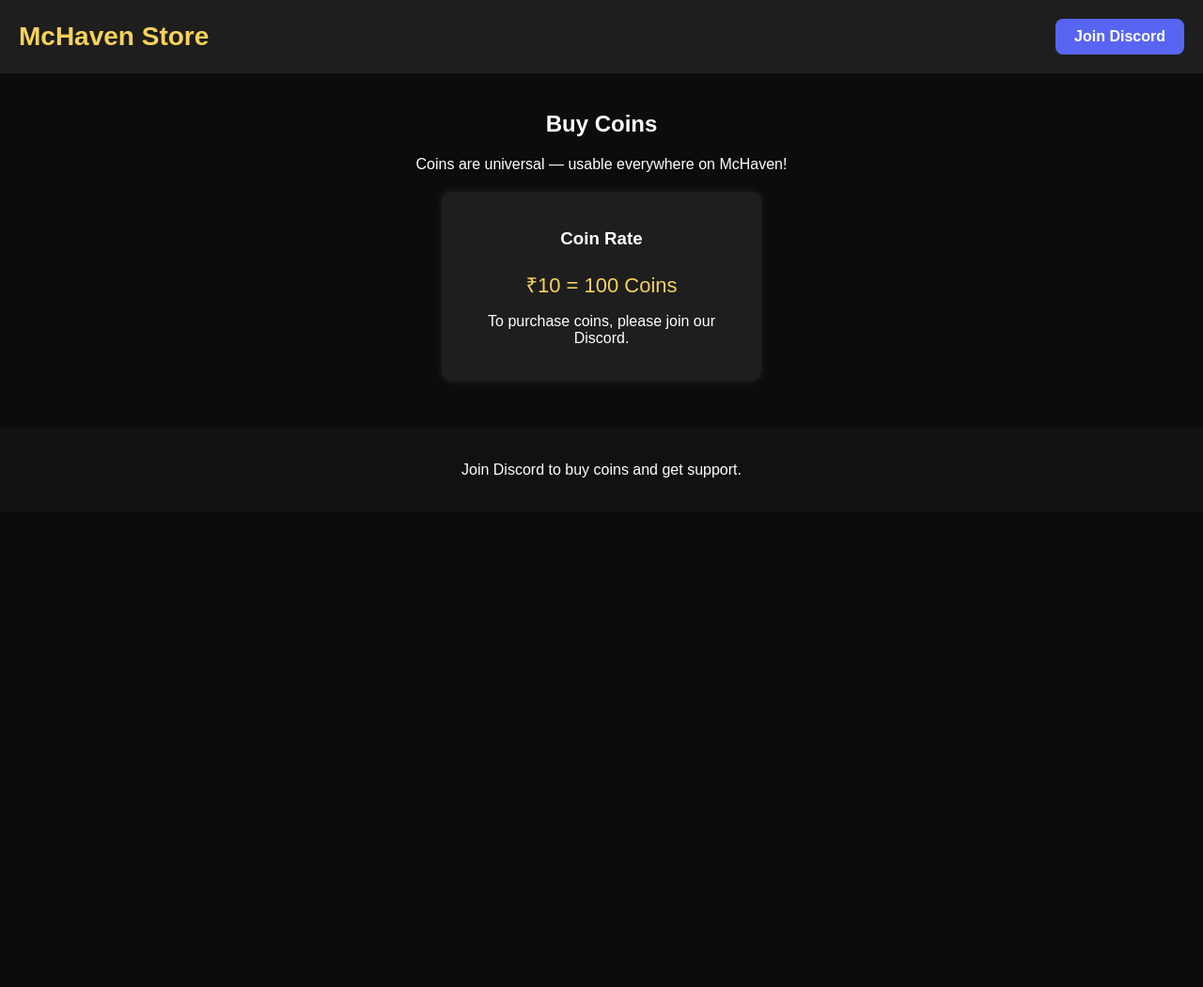
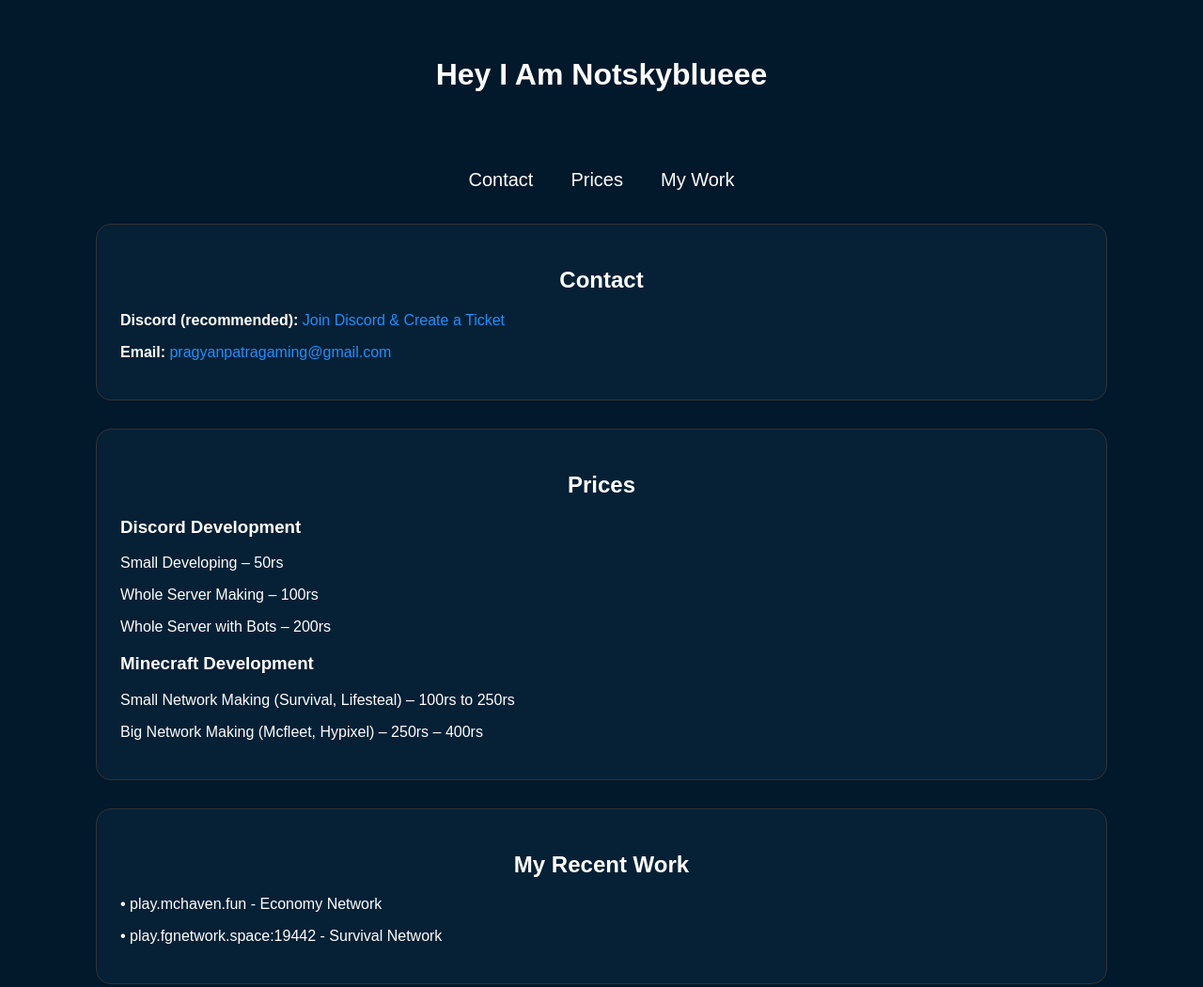
Before and after one commit to rredefined/mchaven, a plain HTML site: page index.html in a window 1280 px wide. Shown: the whole page at 94% size. Before the commit the page ends 800 px from the top, so only its background shows below. Drawn offline with Linux system fonts and the light colour scheme.

Commit message:
Update index.html

```diff
--- a/index.html
+++ b/index.html
@@ -3,77 +3,139 @@
 <head>
   <meta charset="UTF-8" />
   <meta name="viewport" content="width=device-width, initial-scale=1.0" />
-    <title>McHaven Store</title>
+  <title>Notskyblueee Portfolio</title>
   <style>
     body {
       margin: 0;
       font-family: Arial, sans-serif;
-            background: #0c0c0c;
+      background: #02182b;
       color: white;
-            text-align: center;
+      overflow-x: hidden;
     }
-        header {
-            background: #1e1e1e;
-            padding: 20px;
+
+    .fade {
+      animation: fadeIn 2s ease forwards;
+      opacity: 0;
+    }
+    @keyframes fadeIn { to { opacity: 1; } }
+
+    .float {
+      animation: float 3s ease-in-out infinite;
+    }
+    @keyframes float {
+      0% { transform: translateY(0); }
+      50% { transform: translateY(-10px); }
+      100% { transform: translateY(0); }
+    }
+
+    header { text-align: center; padding: 40px 20px; }
+
+    nav {
       display: flex;
-            justify-content: space-between;
-            align-items: center;
+      justify-content: center;
+      margin-top: 20px;
+      gap: 40px;
     }
-        header h1 {
-            margin: 0;
-            font-size: 28px;
-            color: #f7d25c;
+
+    nav a {
+      color: white;
+      text-decoration: none;
+      font-size: 20px;
+      position: relative;
+      padding-bottom: 5px;
+      transition: 0.3s;
     }
-        .discord-btn {
-            background: #5865F2;
-            color: white;
-            padding: 10px 20px;
-            text-decoration: none;
-            border-radius: 8px;
-            font-weight: bold;
+
+    nav a::after {
+      content: "";
+      position: absolute;
+      bottom: 0;
+      left: 0;
+      width: 0%;
+      height: 3px;
+      background: #1e90ff;
+      transition: 0.3s;
     }
-        .container {
-            margin-top: 40px;
+    nav a:hover::after { width: 100%; }
+
+    .animated-box {
+      width: 80%;
+      margin: 30px auto;
+      padding: 25px;
+      background: #062035;
+      border-radius: 16px;
+      border: 1px solid #333;
+      transition: 0.3s;
+      position: relative;
+      overflow: hidden;
     }
-        .card {
-            background: #1e1e1e;
-            width: 300px;
-            margin: 20px auto;
-            padding: 20px;
-            border-radius: 10px;
-            box-shadow: 0 0 10px rgba(255, 255, 255, 0.1);
+    .animated-box:hover {
+      transform: scale(1.05);
+      box-shadow: 0 0 20px #1e90ff88;
     }
-        .price {
-            font-size: 22px;
-            color: #f7d25c;
-            margin-bottom: 10px;
+    .animated-box::before {
+      content: "";
+      position: absolute;
+      top: 0;
+      left: -100%;
+      width: 100%;
+      height: 100%;
+      background: linear-gradient(120deg, transparent, #1e90ff44, transparent);
+      transition: 0.5s;
     }
-        footer {
-            margin-top: 50px;
-            padding: 20px;
-            background: #111;
-        }
+    .animated-box:hover::before { left: 100%; }
+
+    h2 { text-align: center; }
+    a { color: #1e90ff; text-decoration: none; }
   </style>
 </head>
 <body>
-    <header>
-        <h1>McHaven Store</h1>
-        <a class="discord-btn" href="#">Join Discord</a>
+
+  <header class="fade">
+    <h1>Hey I Am Notskyblueee</h1>
   </header>
 
-    <div class="container">
-        <h2>Buy Coins</h2>
-        <p>Coins are universal — usable everywhere on McHaven!</p>
+  <nav class="fade">
+    <a href="#contact">Contact</a>
+    <a href="#prices">Prices</a>
+    <a href="#work">My Work</a>
+  </nav>
 
-        <div class="card">
-            <h3>Coin Rate</h3>
-            <p class="price">₹10 = 100 Coins</p>
-            <p>To purchase coins, please join our Discord.</p>
-        </div>
-    </div>
+  <section id="contact" class="animated-box fade">
+    <h2>Contact</h2>
 
-    <footer>
-        <p>Join Discord to buy coins and get support.</p>
-    </footer>
+    <p>
+      <b>Discord (recommended):</b>
+      <a href="https://discord.gg/PBQBGzhHH7" target="_blank">
+        Join Discord & Create a Ticket
+      </a>
+    </p>
+
+    <p>
+      <b>Email:</b>
+      <a href="mailto:pragyanpatragaming@gmail.com">
+        pragyanpatragaming@gmail.com
+      </a>
+    </p>
+  </section>
+
+  <section id="prices" class="animated-box fade">
+    <h2>Prices</h2>
+    <h3>Discord Development</h3>
+    <p>Small Developing – 50rs</p>
+    <p>Whole Server Making – 100rs</p>
+    <p>Whole Server with Bots – 200rs</p>
+
+    <h3>Minecraft Development</h3>
+    <p>Small Network Making (Survival, Lifesteal) – 100rs to 250rs</p>
+    <p>Big Network Making (Mcfleet, Hypixel) – 250rs – 400rs</p>
+  </section>
+
+  <section id="work" class="animated-box fade">
+    <h2>My Recent Work</h2>
+    <p>• play.mchaven.fun - Economy Network</p>
+    <p>• play.fgnetwork.space:19442 - Survival Network</p>
+  </section>
+
 </body>
 </html>
```
Lines whose indentation alone changed are shown as unchanged.
